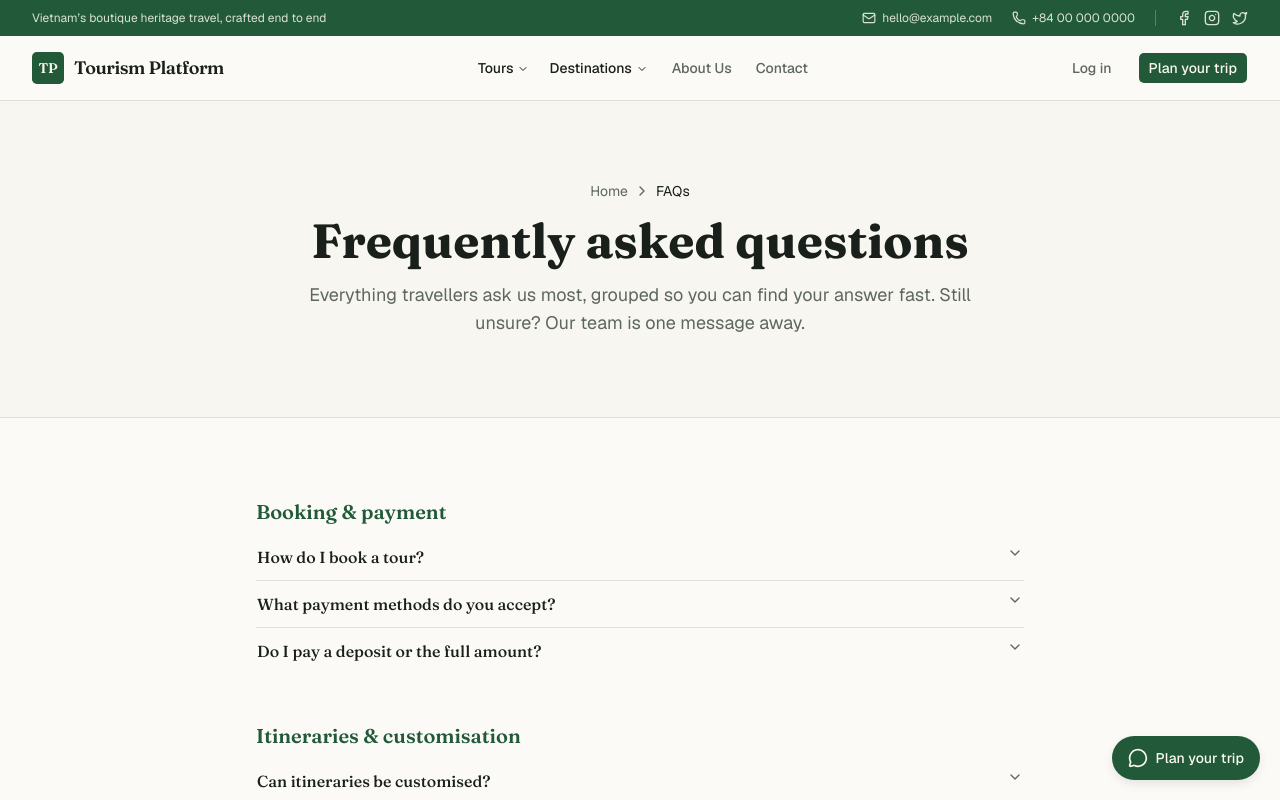
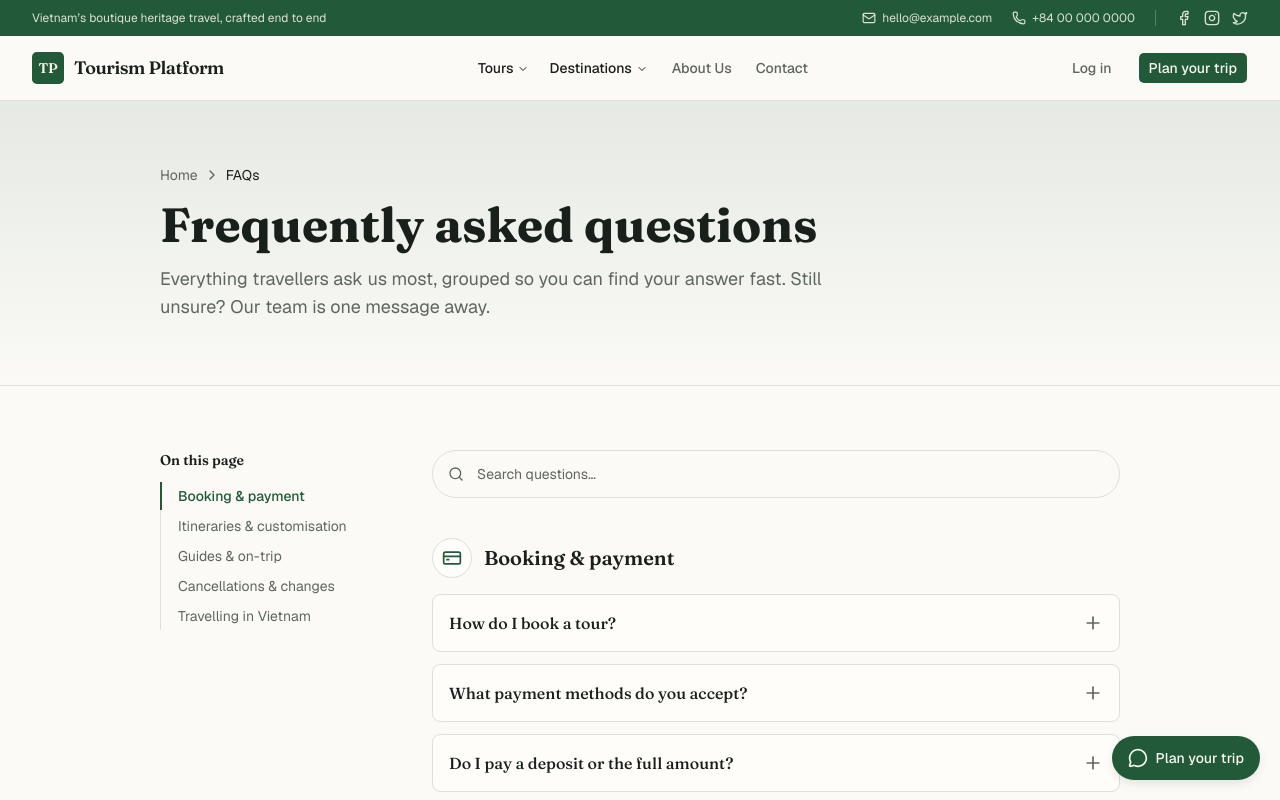
Before and after one commit to yurivolkov21/Tourism-Platform, a Next.js app in the folder apps/web/: page /faq in a window 1280 px wide. Shown: the top 800 px of the page. Built offline with nearby package versions, Linux system fonts and the light colour scheme.

Commit message:
feat(web): polish content pages — emerald header, sticky TOC, searchable card FAQ accordion, numbered legal sections

```diff
--- a/apps/web/src/app/faq/page.tsx
+++ b/apps/web/src/app/faq/page.tsx
@@ -1,10 +1,11 @@
 import type { Metadata } from 'next';
-import Link from 'next/link';
-import { ChevronRightIcon } from 'lucide-react';
 
 import { messages } from '@tourism/i18n';
 
-import { FaqGroups } from '../../components/faq/faq-groups';
+import { slugify } from '../../lib/slug';
+import { ContentHero } from '../../components/content/content-hero';
+import { OnThisPage, type TocItem } from '../../components/content/on-this-page';
+import { FaqExplorer } from '../../components/faq/faq-explorer';
 import { EnquiryCta } from '../../components/marketing/enquiry-cta';
 
 export const metadata: Metadata = {
@@ -32,6 +33,7 @@ function faqJsonLd() {
 
 export default function FaqPage() {
   const t = messages.faqPage;
+  const toc: TocItem[] = t.categories.map((c) => ({ id: slugify(c.title), label: c.title }));
 
   return (
     <main>
@@ -41,34 +43,21 @@ export default function FaqPage() {
         dangerouslySetInnerHTML={{ __html: JSON.stringify(faqJsonLd()).replace(/</g, '\\u003c') }}
       />
 
-      {/* Header band */}
-      <section className="bg-muted/40 border-border border-b">
-        <div className="mx-auto max-w-3xl px-4 py-14 text-center sm:px-6 sm:py-20 lg:px-8">
-          <nav
-            aria-label="Breadcrumb"
-            className="text-muted-foreground mb-4 flex items-center justify-center gap-1.5 text-sm"
-          >
-            <Link href="/" className="hover:text-foreground">
-              {t.breadcrumbHome}
-            </Link>
-            <ChevronRightIcon className="size-4" />
-            <span className="text-foreground">{t.breadcrumbCurrent}</span>
-          </nav>
-          <h1 className="font-heading text-3xl font-bold text-balance sm:text-4xl lg:text-5xl">
-            {t.title}
-          </h1>
-          <p className="text-muted-foreground mx-auto mt-4 max-w-2xl text-lg text-pretty">
-            {t.subtitle}
-          </p>
+      <ContentHero breadcrumb={t.breadcrumbCurrent} title={t.title} subtitle={t.subtitle} />
+
+      <div className="mx-auto max-w-5xl px-4 py-12 sm:px-6 sm:py-16 lg:px-8">
+        <div className="lg:grid lg:grid-cols-[14rem_1fr] lg:gap-12">
+          <aside className="mb-10 lg:mb-0">
+            <div className="lg:sticky lg:top-24">
+              <OnThisPage items={toc} />
+            </div>
+          </aside>
+
+          <div className="min-w-0 max-w-3xl">
+            <FaqExplorer />
+          </div>
         </div>
-      </section>
-
-      {/* Grouped questions */}
-      <section className="py-14 sm:py-20">
-        <div className="px-4 sm:px-6 lg:px-8">
-          <FaqGroups />
-        </div>
-      </section>
+      </div>
 
       <EnquiryCta />
     </main>
--- /dev/null
+++ b/apps/web/src/components/content/content-hero.tsx
@@ -0,0 +1,44 @@
+import Link from 'next/link';
+import { ChevronRightIcon } from 'lucide-react';
+
+import { messages } from '@tourism/i18n';
+
+/** Shared header band for content pages (FAQ, legal): soft emerald wash + breadcrumb + title. */
+export function ContentHero({
+  breadcrumb,
+  title,
+  meta,
+  subtitle,
+}: {
+  breadcrumb: string;
+  title: string;
+  meta?: string;
+  subtitle?: string;
+}) {
+  return (
+    <section className="from-primary/10 border-border border-b bg-linear-to-b to-transparent">
+      <div className="mx-auto max-w-5xl px-4 py-12 sm:px-6 sm:py-16 lg:px-8">
+        <nav
+          aria-label="Breadcrumb"
+          className="text-muted-foreground mb-4 flex items-center gap-1.5 text-sm"
+        >
+          <Link href="/" className="hover:text-foreground">
+            {messages.common.home}
+          </Link>
+          <ChevronRightIcon className="size-4" />
+          <span className="text-foreground">{breadcrumb}</span>
+        </nav>
+
+        <h1 className="font-heading text-3xl font-bold text-balance sm:text-4xl lg:text-5xl">
+          {title}
+        </h1>
+        {meta ? <p className="text-muted-foreground mt-3 text-sm">{meta}</p> : null}
+        {subtitle ? (
+          <p className="text-muted-foreground mt-4 max-w-2xl text-lg text-pretty">{subtitle}</p>
+        ) : null}
+      </div>
+    </section>
+  );
+}
+
+export default ContentHero;
--- /dev/null
+++ b/apps/web/src/components/content/on-this-page.tsx
@@ -0,0 +1,57 @@
+'use client';
+
+import { useEffect, useState } from 'react';
+
+import { cn } from '@tourism/ui';
+import { messages } from '@tourism/i18n';
+
+export type TocItem = { id: string; label: string };
+
+/** Sticky "On this page" navigation with scroll-spy active highlighting. */
+export function OnThisPage({ items }: { items: TocItem[] }) {
+  const [active, setActive] = useState<string | undefined>(items[0]?.id);
+
+  useEffect(() => {
+    const observer = new IntersectionObserver(
+      (entries) => {
+        const visible = entries
+          .filter((e) => e.isIntersecting)
+          .sort((a, b) => a.boundingClientRect.top - b.boundingClientRect.top);
+        if (visible[0]) setActive(visible[0].target.id);
+      },
+      { rootMargin: '-96px 0px -70% 0px', threshold: 0 },
+    );
+    for (const item of items) {
+      const el = document.getElementById(item.id);
+      if (el) observer.observe(el);
+    }
+    return () => observer.disconnect();
+  }, [items]);
+
+  return (
+    <nav aria-label={messages.common.onThisPage} className="text-sm">
+      <p className="font-heading text-foreground mb-3 font-semibold">
+        {messages.common.onThisPage}
+      </p>
+      <ul className="border-border space-y-0.5 border-l">
+        {items.map((item) => (
+          <li key={item.id}>
+            <a
+              href={`#${item.id}`}
+              className={cn(
+                '-ml-px block border-l-2 py-1 pl-4 text-pretty transition-colors',
+                active === item.id
+                  ? 'border-primary text-primary font-medium'
+                  : 'text-muted-foreground hover:text-foreground border-transparent',
+              )}
+            >
+              {item.label}
+            </a>
+          </li>
+        ))}
+      </ul>
+    </nav>
+  );
+}
+
+export default OnThisPage;
--- /dev/null
+++ b/apps/web/src/components/faq/faq-explorer.tsx
@@ -0,0 +1,108 @@
+'use client';
+
+import { useState } from 'react';
+import { Accordion as AccordionPrimitive } from '@base-ui/react/accordion';
+import {
+  CompassIcon,
+  CreditCardIcon,
+  PlaneIcon,
+  PlusIcon,
+  RefreshCwIcon,
+  RouteIcon,
+  SearchIcon,
+  type LucideIcon,
+} from 'lucide-react';
+
+import { Accordion, AccordionContent, AccordionItem } from '@tourism/ui';
+import { messages } from '@tourism/i18n';
+
+import { slugify } from '../../lib/slug';
+
+// Icon per category, in catalogue order.
+const CATEGORY_ICONS: readonly LucideIcon[] = [
+  CreditCardIcon,
+  RouteIcon,
+  CompassIcon,
+  RefreshCwIcon,
+  PlaneIcon,
+];
+
+/** Searchable, grouped FAQ accordion with category icons and a plus/minus toggle. */
+export function FaqExplorer() {
+  const t = messages.faqPage;
+  const [query, setQuery] = useState('');
+  const q = query.trim().toLowerCase();
+
+  const groups = t.categories
+    .map((category, idx) => ({
+      category,
+      icon: CATEGORY_ICONS[idx] ?? CompassIcon,
+      items: q
+        ? category.items.filter((i) =>
+            `${i.question} ${i.answer}`.toLowerCase().includes(q),
+          )
+        : category.items,
+    }))
+    .filter((g) => g.items.length > 0);
+
+  return (
+    <div>
+      {/* Search */}
+      <div className="relative mb-10">
+        <SearchIcon className="text-muted-foreground pointer-events-none absolute top-1/2 left-4 size-4 -translate-y-1/2" />
+        <input
+          type="search"
+          value={query}
+          onChange={(e) => setQuery(e.target.value)}
+          placeholder={t.searchPlaceholder}
+          aria-label={t.searchLabel}
+          className="border-input bg-background text-foreground placeholder:text-muted-foreground focus-visible:ring-ring/50 h-12 w-full rounded-full border pr-4 pl-11 text-sm outline-none transition-[box-shadow] focus-visible:ring-2"
+        />
+      </div>
+
+      {groups.length === 0 ? (
+        <p className="text-muted-foreground py-8 text-pretty">{t.noResults}</p>
+      ) : (
+        <div className="space-y-12">
+          {groups.map(({ category, icon: Icon, items }) => (
+            <section key={category.title} id={slugify(category.title)} className="scroll-mt-24">
+              <div className="mb-4 flex items-center gap-3">
+                <span className="border-border bg-card text-primary flex size-10 shrink-0 items-center justify-center rounded-full border">
+                  <Icon className="size-5" />
+                </span>
+                <h2 className="font-heading text-xl font-semibold">{category.title}</h2>
+              </div>
+
+              <Accordion className="space-y-3">
+                {items.map((item) => (
+                  <AccordionItem
+                    key={item.question}
+                    value={item.question}
+                    className="bg-card border-border rounded-xl border px-4"
+                  >
+                    <AccordionPrimitive.Header className="flex">
+                      <AccordionPrimitive.Trigger
+                        data-slot="accordion-trigger"
+                        className="focus-visible:text-primary flex flex-1 items-center justify-between gap-4 py-4 text-left text-base font-medium outline-none"
+                      >
+                        {item.question}
+                        <PlusIcon className="text-muted-foreground pointer-events-none size-5 shrink-0 transition-transform duration-200 in-data-open:rotate-180 [&>path:last-child]:origin-center [&>path:last-child]:transition-all [&>path:last-child]:duration-200 in-data-open:[&>path:last-child]:rotate-90 in-data-open:[&>path:last-child]:opacity-0" />
+                      </AccordionPrimitive.Trigger>
+                    </AccordionPrimitive.Header>
+                    <AccordionContent className="pb-4">
+                      <p className="text-muted-foreground leading-relaxed text-pretty">
+                        {item.answer}
+                      </p>
+                    </AccordionContent>
+                  </AccordionItem>
+                ))}
+              </Accordion>
+            </section>
+          ))}
+        </div>
+      )}
+    </div>
+  );
+}
+
+export default FaqExplorer;
--- a/apps/web/src/components/faq/faq-groups.tsx
+++ /dev/null
@@ -1,36 +0,0 @@
-'use client';
-
-import {
-  Accordion,
-  AccordionContent,
-  AccordionItem,
-  AccordionTrigger,
-} from '@tourism/ui';
-import { messages } from '@tourism/i18n';
-
-/** Grouped FAQ accordions for the dedicated `/faq` page (one accordion per category). */
-export function FaqGroups() {
-  const t = messages.faqPage;
-
-  return (
-    <div className="mx-auto max-w-3xl space-y-12">
-      {t.categories.map((category) => (
-        <div key={category.title}>
-          <h2 className="font-heading text-primary mb-2 text-xl font-semibold">{category.title}</h2>
-          <Accordion>
-            {category.items.map((item) => (
-              <AccordionItem key={item.question} value={item.question}>
-                <AccordionTrigger className="text-base">{item.question}</AccordionTrigger>
-                <AccordionContent>
-                  <p className="text-muted-foreground leading-relaxed">{item.answer}</p>
-                </AccordionContent>
-              </AccordionItem>
-            ))}
-          </Accordion>
-        </div>
-      ))}
-    </div>
-  );
-}
-
-export default FaqGroups;
--- a/apps/web/src/components/legal/legal-article.tsx
+++ b/apps/web/src/components/legal/legal-article.tsx
@@ -1,32 +1,32 @@
-import Link from 'next/link';
-import { ChevronRightIcon, TriangleAlertIcon } from 'lucide-react';
+import { TriangleAlertIcon } from 'lucide-react';
 
 import type { LegalDoc } from '../../content/legal-page';
+import { slugify } from '../../lib/slug';
+import { ContentHero } from '../content/content-hero';
+import { OnThisPage, type TocItem } from '../content/on-this-page';
 
-/** Renders a long-form legal/policy document with a header band and numbered sections. */
+/** Renders a long-form legal/policy document: emerald header, sticky TOC, numbered sections. */
 export function LegalArticle({ doc }: { doc: LegalDoc }) {
+  const toc: TocItem[] = doc.sections.map((section, i) => ({
+    id: slugify(section.heading),
+    label: `${i + 1}. ${section.heading}`,
+  }));
+
   return (
     <main>
-      {/* Header band */}
-      <section className="bg-muted/40 border-border border-b">
-        <div className="mx-auto max-w-3xl px-4 py-12 sm:px-6 sm:py-16 lg:px-8">
-          <nav
-            aria-label="Breadcrumb"
-            className="text-muted-foreground mb-4 flex items-center gap-1.5 text-sm"
-          >
-            <Link href="/" className="hover:text-foreground">
-              Home
-            </Link>
-            <ChevronRightIcon className="size-4" />
-            <span className="text-foreground">{doc.breadcrumb}</span>
-          </nav>
-          <h1 className="font-heading text-3xl font-bold text-balance sm:text-4xl">{doc.title}</h1>
-          <p className="text-muted-foreground mt-3 text-sm">{doc.updated}</p>
+      <ContentHero breadcrumb={doc.breadcrumb} title={doc.title} meta={doc.updated} />
+
+      <div className="mx-auto max-w-5xl px-4 py-12 sm:px-6 sm:py-16 lg:px-8">
+        <div className="lg:grid lg:grid-cols-[14rem_1fr] lg:gap-12">
+          {/* Sticky table of contents */}
+          <aside className="mb-10 lg:mb-0">
+            <div className="lg:sticky lg:top-24">
+              <OnThisPage items={toc} />
             </div>
-      </section>
+          </aside>
 
-      <article className="mx-auto max-w-3xl px-4 py-12 sm:px-6 sm:py-16 lg:px-8">
-        {/* Pre-launch review callout */}
+          {/* Document body */}
+          <div className="min-w-0 max-w-3xl">
             <div className="border-warning/40 bg-warning/10 mb-10 flex gap-3 rounded-lg border p-4 text-sm">
               <TriangleAlertIcon className="text-warning size-5 shrink-0" />
               <p className="text-foreground/90 leading-relaxed">{doc.reviewNote}</p>
@@ -40,11 +40,18 @@ export function LegalArticle({ doc }: { doc: LegalDoc }) {
               ))}
             </div>
 
-        <div className="mt-10 space-y-10">
+            <div className="divide-border mt-6 divide-y">
               {doc.sections.map((section, i) => (
-            <section key={section.heading}>
-              <h2 className="font-heading mb-3 text-xl font-semibold">
-                {i + 1}. {section.heading}
+                <section
+                  key={section.heading}
+                  id={slugify(section.heading)}
+                  className="scroll-mt-24 py-8 first:pt-8"
+                >
+                  <h2 className="font-heading mb-3 flex items-center gap-3 text-xl font-semibold">
+                    <span className="bg-primary/10 text-primary flex size-7 shrink-0 items-center justify-center rounded-full text-sm font-bold tabular-nums">
+                      {i + 1}
+                    </span>
+                    {section.heading}
                   </h2>
                   {section.paragraphs?.map((p, j) => (
                     <p
@@ -64,7 +71,9 @@ export function LegalArticle({ doc }: { doc: LegalDoc }) {
                 </section>
               ))}
             </div>
-      </article>
+          </div>
+        </div>
+      </div>
     </main>
   );
 }
--- /dev/null
+++ b/apps/web/src/lib/slug.ts
@@ -0,0 +1,7 @@
+/** Lowercase, hyphenated slug for anchor ids (shared by TOC + section ids). */
+export function slugify(value: string): string {
+  return value
+    .toLowerCase()
+    .replace(/[^a-z0-9]+/g, '-')
+    .replace(/(^-|-$)/g, '');
+}
--- a/libs/shared/i18n/src/lib/messages.ts
+++ b/libs/shared/i18n/src/lib/messages.ts
@@ -5,6 +5,10 @@ export const messages = {
   brand: {
     // Placeholder project name — swap when the real brand is set.
     name: 'Tourism Platform',
+  },
+  common: {
+    home: 'Home',
+    onThisPage: 'On this page',
   },
   topBar: {
     tagline: 'Vietnam’s boutique heritage travel, crafted end to end',
@@ -392,6 +396,9 @@ export const messages = {
     title: 'Frequently asked questions',
     subtitle:
       'Everything travellers ask us most, grouped so you can find your answer fast. Still unsure? Our team is one message away.',
+    searchPlaceholder: 'Search questions…',
+    searchLabel: 'Search frequently asked questions',
+    noResults: 'No questions match your search. Try different keywords or contact our team.',
     ctaHeading: 'Still have a question?',
     ctaBody: 'Our trip designers reply within a day — tell us what you’re planning.',
     ctaButton: 'Ask our team',
```
Lines whose indentation alone changed are shown as unchanged.
